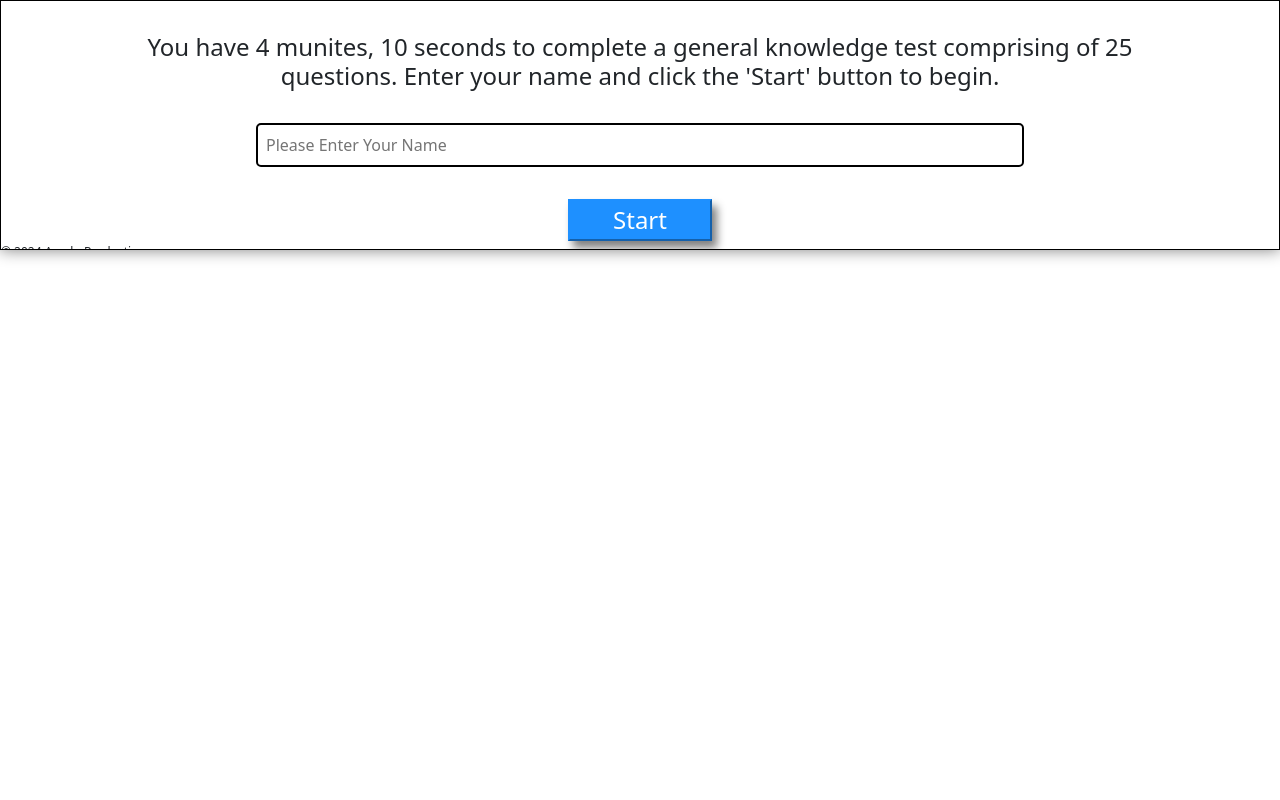
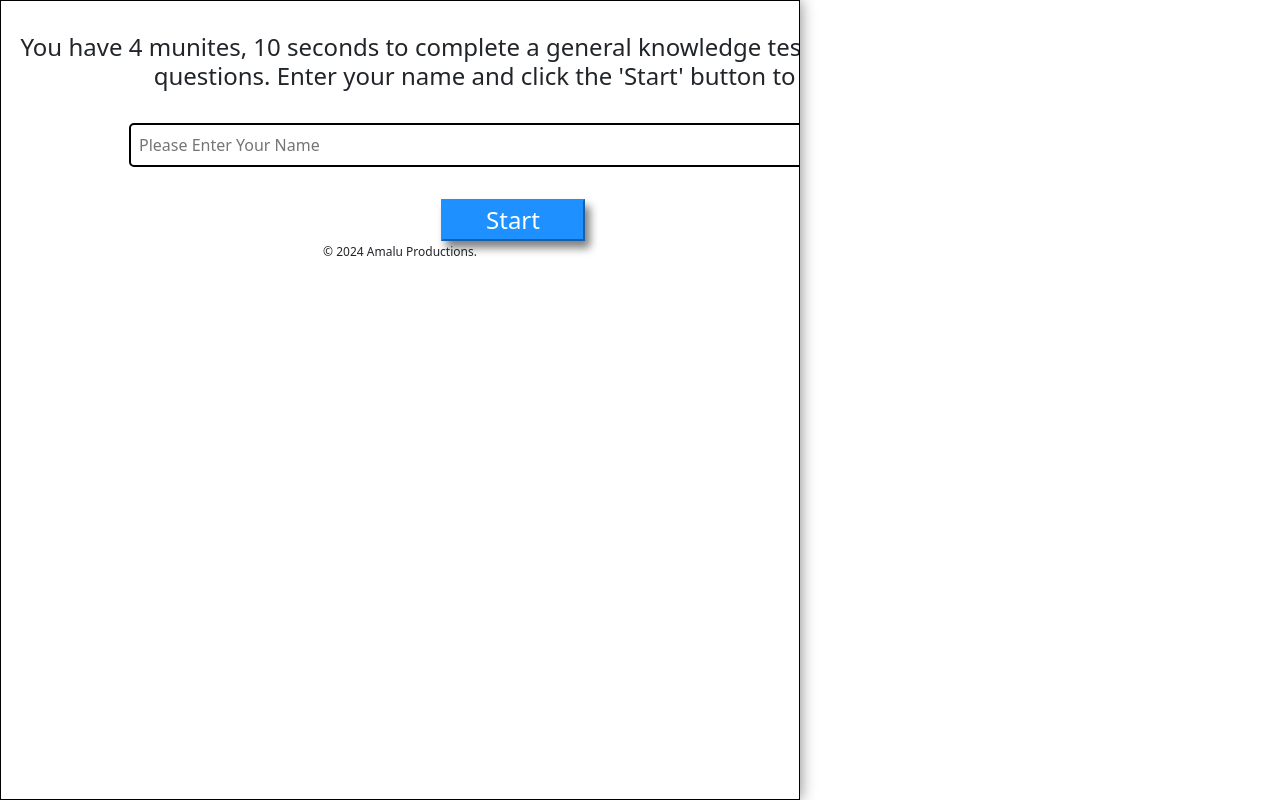
Before and after one commit to Prim3timer/test, a React (Create React App) app: page / in a window 1280 px wide. Built offline with nearby package versions, Linux system fonts and the light colour scheme.

Commit message:
table wahala

```diff
--- a/src/index.css
+++ b/src/index.css
@@ -1,15 +1,15 @@
 
 
 #app {
-  /* width: 100vw;
+  width: 100vw;
   height: 100vh;
   text-align: center;
   justify-content: center;
-  padding-bottom: 1rem; */
+  padding-bottom: 1rem;
 
 
   width: 100vw;
-  max-height: 100vh;
+  /* max-height: 100vh; */
   display: flex;
   flex-direction: column;
   /* background-color: red; */
@@ -18,7 +18,7 @@
   overflow-y: auto;
   border: 1px solid black;
   box-shadow: 0px 0px 15px gray;
-  /* max-width: 800px; */
+  max-width: 800px;
 }
 
 #name-component {
```
